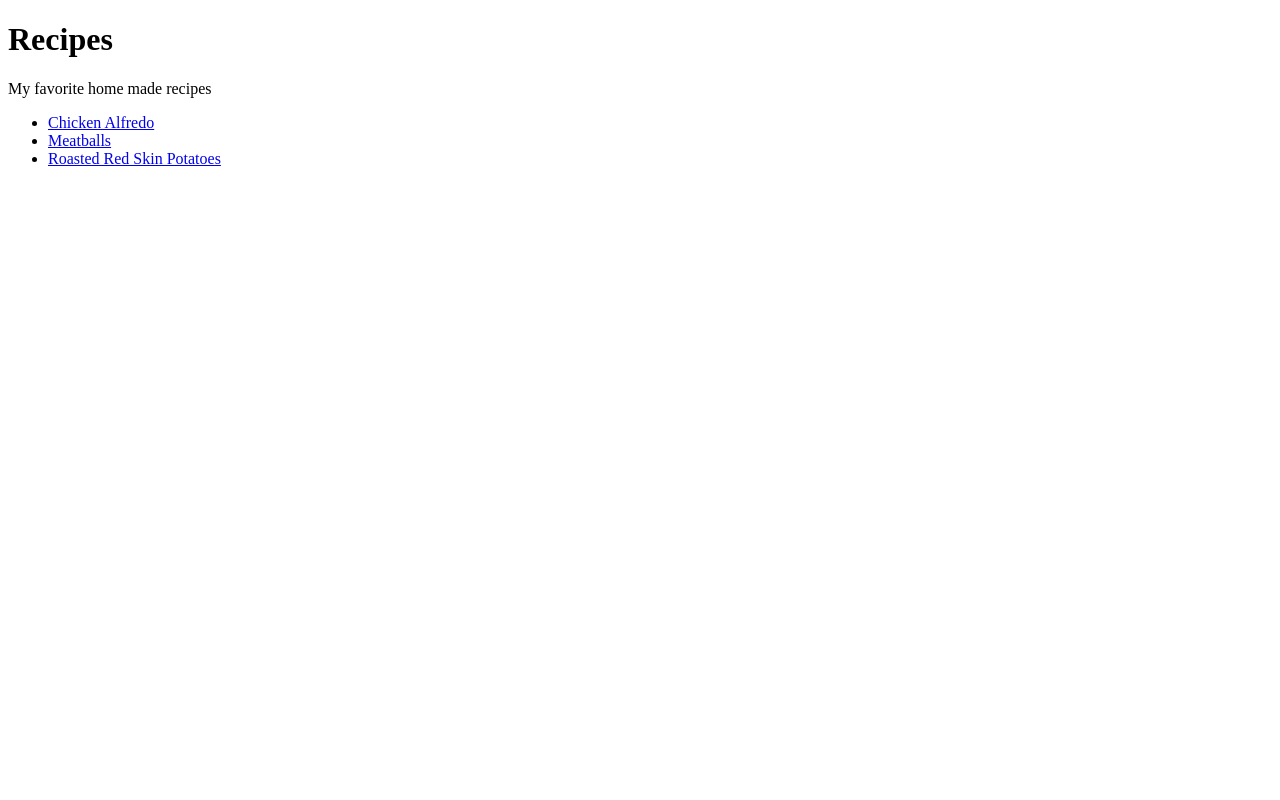
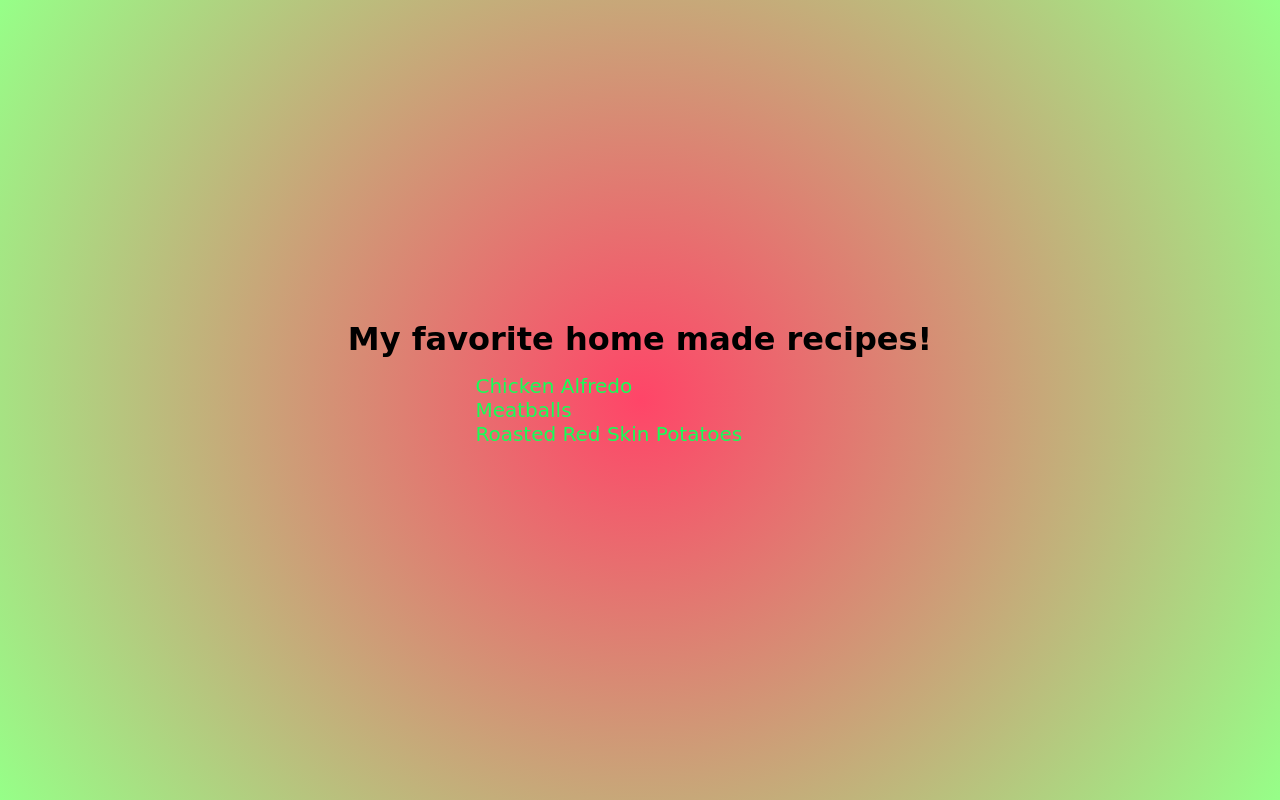
Before and after one commit to joe-crosby/odin-recipes, a plain HTML site: page index.html in a window 1280 px wide. Drawn offline with Linux system fonts and the light colour scheme; a web font is replaced by a local one.

Commit message:
Added style to the index page

```diff
--- /dev/null
+++ b/css/style.css
@@ -0,0 +1,50 @@
+html, body, h1 {
+  margin: 0;
+  padding: 0;
+}
+
+body {
+  height: 100vh;
+  width: 100vw;
+}
+
+.gretchen-fuemen {
+  font-family: 'Grechen Fuemen', cursive, sans-serif;
+}
+
+.page-container {
+  display: table;
+  margin: 0 auto;
+}
+
+.main.page-container {
+  padding-top: 40vh;
+}
+
+.background {
+  background: radial-gradient(circle, #FF4568, rgb(150, 255, 136));
+}
+
+.recipe-background {
+  background: radial-gradient(circle, rgb(150, 255, 136), rgb(152, 176, 206));
+}
+
+#recipe-list {
+  width: 70%;
+  margin: 0 auto;
+}
+
+.recipe-list {
+  list-style: none;
+}
+
+.recipe-list a {
+  text-decoration: none;
+  font-family: 'Grechen Fuemen', cursive, sans-serif;
+  font-size: 20px;
+  color: #15FF58;
+}
+
+.recipe-list a:hover {
+  color: rgb(152, 176, 206);
+}
--- a/index.html
+++ b/index.html
@@ -2,13 +2,17 @@
 <html lang="en" dir="ltr">
   <head>
     <meta charset="utf-8">
+    <link rel="stylesheet" href="css/style.css">
+    <link rel="preconnect" href="https://fonts.googleapis.com">
+<link rel="preconnect" href="https://fonts.gstatic.com" crossorigin>
+<link href="https://fonts.googleapis.com/css2?family=Grechen+Fuemen&display=swap" rel="stylesheet">
     <title>Odin Recipes</title>
   </head>
-  <body>
-    <h1>Recipes</h1>
-    <label for="recipe-list">My favorite home made recipes</label>
+  <body class="background">
+    <div class="main page-container">
+      <h1 class="gretchen-fuemen" for="recipe-list">My favorite home made recipes!</h1>
       <div id="recipe-list">
-      <ul>
+        <ul class="recipe-list">
           <li>
             <a href="recipes/chicken-alfredo.html">Chicken Alfredo</a>
           </li>
@@ -19,6 +23,7 @@
             <a href="recipes/oven-roasted-red-potatoes.html">Roasted Red Skin Potatoes</a>
           </li>
         </ul>
-    <div>
+      </div>
+    </div>
   </body>
 </html>
```
Also changed, not shown: recipes/chicken-alfredo.html (+4 -1 lines). Lines whose indentation alone changed are shown as unchanged.
